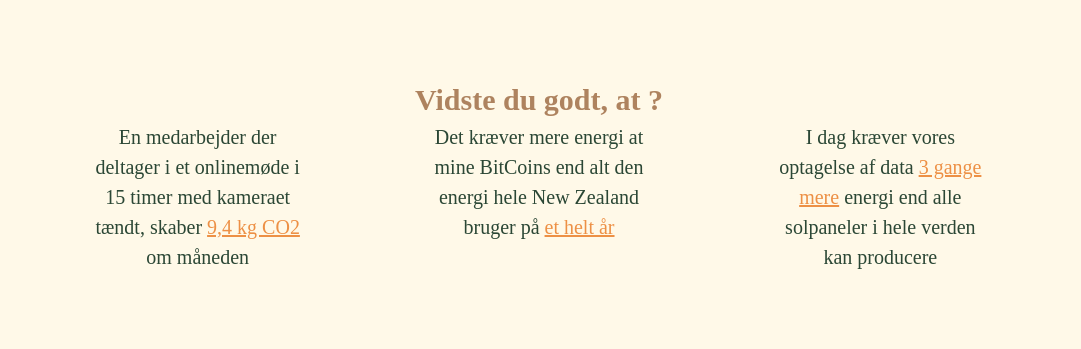
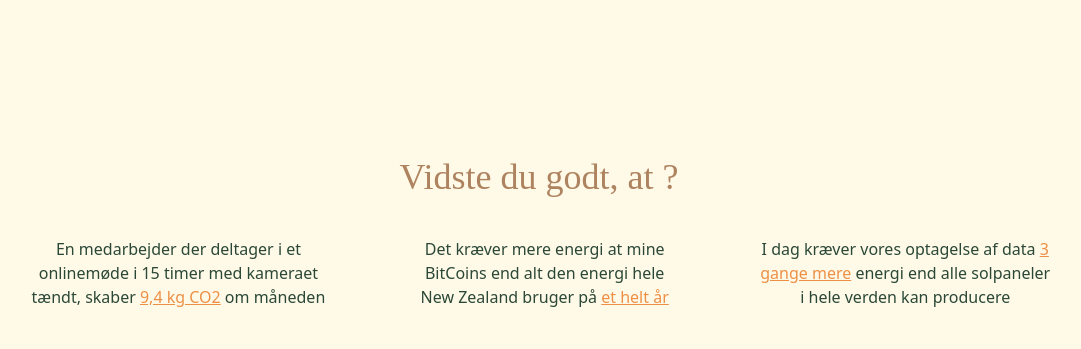
Before and after one commit to KamillaHA/digitalskraldedag, an Astro site: page / in a window 1280 px wide. Shown: the part 1347-1696 px from the top of the page, without its empty margins (101-1182 px from the left). Built offline with nearby package versions, Linux system fonts and the light colour scheme; Astro itself is replaced by a stand-in of ours.

Commit message:
vidste du

```diff
--- a/src/components/Facts.astro
+++ b/src/components/Facts.astro
@@ -1,37 +1,15 @@
-<section>
-  <p>
+<section class="flex text-center gap-20 mb-20">
+  <p class="font-work text-gron">
     En medarbejder der deltager i et onlinemøde i 15 timer med kameraet tændt,
-    skaber <em>9,4 kg CO2</em> om måneden
-  </p><p>
+    skaber <em class="text-orange underline not-italic">9,4 kg CO2</em> om
+    måneden
+  </p><p class="font-work text-gron">
     Det kræver mere energi at mine BitCoins end alt den energi hele New Zealand
-    bruger på <em>et helt år</em>
+    bruger på <em class="text-orange underline not-italic">et helt år</em>
   </p>
-  <p>
-    I dag kræver vores optagelse af data <em>3 gange mere</em> energi end alle
-    solpaneler i hele verden kan producere
+  <p class="font-work text-gron">
+    I dag kræver vores optagelse af data <em
+      class="text-orange underline not-italic">3 gange mere</em
+    > energi end alle solpaneler i hele verden kan producere
   </p>
 </section>
-
-<style>
-  section {
-    color: #2b4735;
-    display: grid;
-    grid-template-columns: 1fr 1fr 1fr;
-    justify-content: space-around;
-    text-align: center;
-    margin-bottom: 80px;
-  }
-  p {
-    font-family: "moret", serif;
-    font-weight: 400;
-    font-style: normal;
-    font-size: 20px;
-    padding: 0 60px 0 60px;
-    line-height: 1.5;
-  }
-  em {
-    font-style: normal;
-    color: #ed9045;
-    text-decoration: underline;
-  }
-</style>
--- a/src/components/VidsteDu.astro
+++ b/src/components/VidsteDu.astro
@@ -3,18 +3,8 @@ import Facts from "../components/Facts.astro";
 ---
 
 <a id="viden">
-  <h3>Vidste du godt, at ?</h3>
+  <h3 class="text-center text-4xl text-brun font-moret mt-40 mb-10">
+    Vidste du godt, at ?
+  </h3>
   <Facts />
 </a>
-
-<style>
-  h3 {
-    text-align: center;
-    font-size: 30px;
-    color: #ae835f;
-    font-family: "moret", serif;
-    font-weight: 700;
-    font-style: normal;
-    margin-top: 80px;
-  }
-</style>
```
